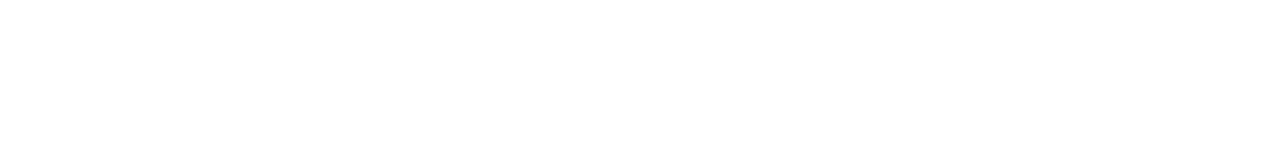
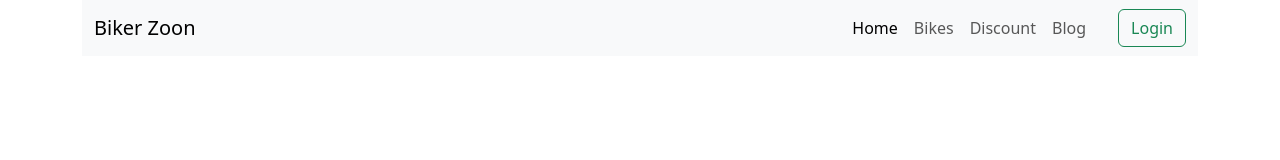
Before and after one commit to HumaionKobir1/biker-zoon, a plain HTML site: page index.html in a window 1280 px wide. Drawn offline with nearby package versions, Linux system fonts and the light colour scheme.

Commit message:
Added => navbar with responsive

```diff
--- a/index.html
+++ b/index.html
@@ -6,8 +6,50 @@
     <meta name="viewport" content="width=device-width, initial-scale=1.0">
     <title>Biker Zoon</title>
     <link rel="stylesheet" href="css-file/style.css">
+    <link href="https://cdn.jsdelivr.net/npm/bootstrap@5.3.0-alpha1/dist/css/bootstrap.min.css" rel="stylesheet" integrity="sha384-GLhlTQ8iRABdZLl6O3oVMWSktQOp6b7In1Zl3/Jr59b6EGGoI1aFkw7cmDA6j6gD" crossorigin="anonymous">
 </head>
 <body>
+    <!-- header area start -->
+    <header class="container">
+        <nav class="navbar navbar-expand-lg bg-body-tertiary">
+            <div class="container-fluid">
+              <a class="navbar-brand" href="#">Biker Zoon</a>
+              <button class="navbar-toggler" type="button" data-bs-toggle="collapse" data-bs-target="#navbarSupportedContent" aria-controls="navbarSupportedContent" aria-expanded="false" aria-label="Toggle navigation">
+                <span class="navbar-toggler-icon"></span>
+              </button>
+              <div class="collapse navbar-collapse" id="navbarSupportedContent">
+                <ul class="navbar-nav ms-auto mb-2 mb-lg-0">
+                  <li class="nav-item">
+                    <a class="nav-link active" aria-current="page" href="#">Home</a>
+                  </li>
+                  <li class="nav-item">
+                    <a class="nav-link" href="#">Bikes</a>
+                  </li>
+                  <li class="nav-item">
+                    <a class="nav-link" href="#">Discount</a>
+                  </li>
+                  <li class="nav-item">
+                    <a class="nav-link" href="#">Blog</a>
+                  </li>
+                </ul>
+                  <button class="btn ms-4 btn-outline-success" type="submit">Login</button>
+              </div>
+            </div>
+          </nav>
+    </header>
 
+    <!-- main section start -->
+    <main>
+
+    </main>
+
+
+    <!-- footer area start -->
+    <footer>
+
+    </footer>
+
+    <!-- bootstrap js file -->
+    <script src="https://cdn.jsdelivr.net/npm/bootstrap@5.3.0-alpha1/dist/js/bootstrap.bundle.min.js" integrity="sha384-w76AqPfDkMBDXo30jS1Sgez6pr3x5MlQ1ZAGC+nuZB+EYdgRZgiwxhTBTkF7CXvN" crossorigin="anonymous"></script>
 </body>
 </html>
```
